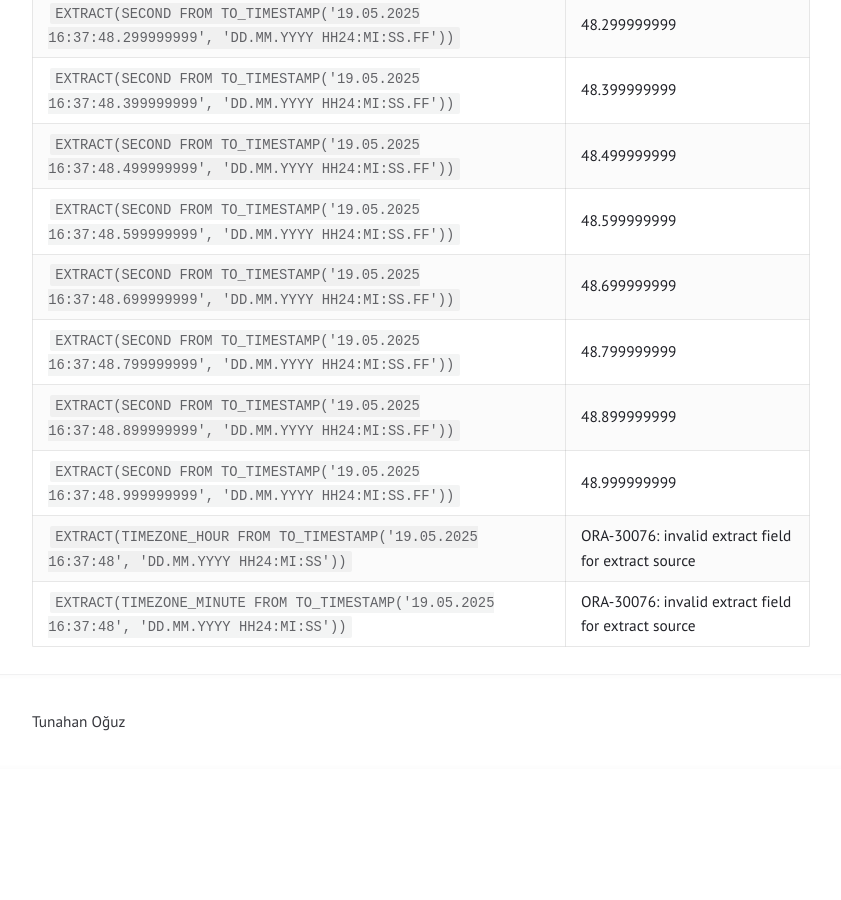
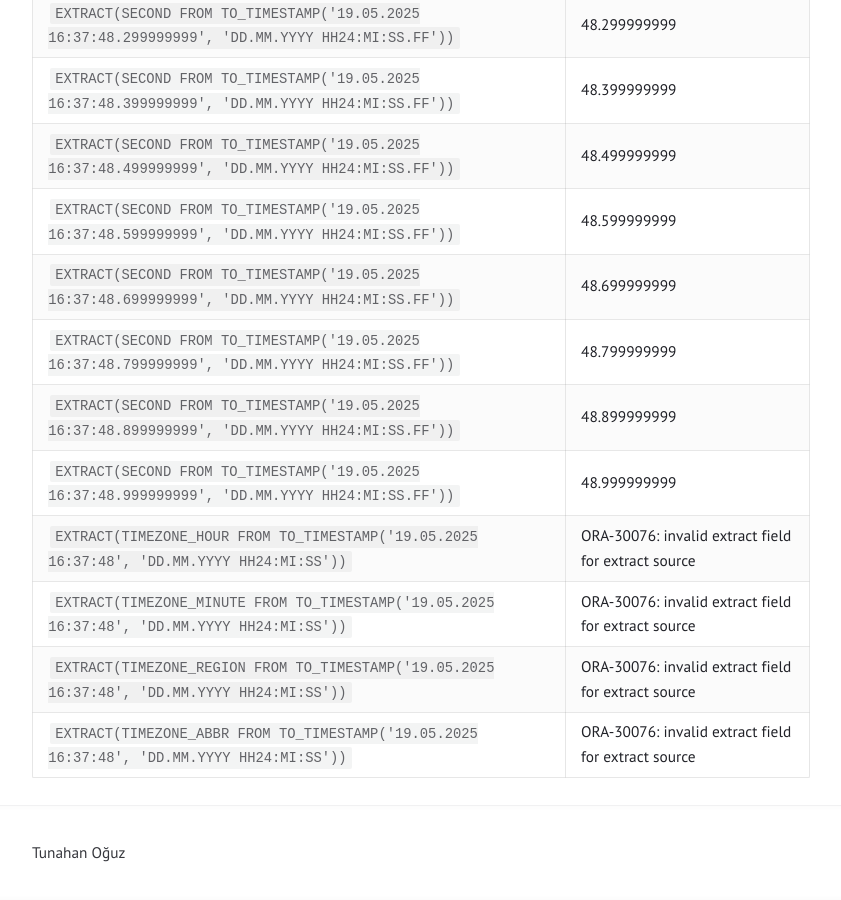
Before and after one commit to tunahanoguz/tunahanoguz.github.io, a Jekyll site: the page built from _posts/2025-05-26-oracle-EXTRACT-fonksiyonu.md, in a window 1280 px wide and 900 px high, scrolled down 1658 px. Shown: the whole window, without its empty margins (219-1060 px from the left). Built offline with Jekyll 4.4.1, drawn with Linux system fonts in a browser that asks for light colours; before the commit the page ends 2427 px from its top, so only the background shows below that.

Commit message:
Update 2025-05-26-oracle-EXTRACT-fonksiyonu.md

```diff
--- a/_posts/2025-05-26-oracle-EXTRACT-fonksiyonu.md
+++ b/_posts/2025-05-26-oracle-EXTRACT-fonksiyonu.md
@@ -50,3 +50,5 @@ Aşağıdaki tabloda `EXTRACT` fonksiyonu için kullanım örnekleri yer almakta
 | `EXTRACT(SECOND FROM TO_TIMESTAMP('19.05.2025 16:37:48.999999999', 'DD.MM.YYYY HH24:MI:SS.FF'))` | 48.999999999  |
 | `EXTRACT(TIMEZONE_HOUR FROM TO_TIMESTAMP('19.05.2025 16:37:48', 'DD.MM.YYYY HH24:MI:SS'))`       | ORA-30076: invalid extract field for extract source |
 | `EXTRACT(TIMEZONE_MINUTE FROM TO_TIMESTAMP('19.05.2025 16:37:48', 'DD.MM.YYYY HH24:MI:SS'))`     | ORA-30076: invalid extract field for extract source |
+| `EXTRACT(TIMEZONE_REGION FROM TO_TIMESTAMP('19.05.2025 16:37:48', 'DD.MM.YYYY HH24:MI:SS'))`     | ORA-30076: invalid extract field for extract source |
+| `EXTRACT(TIMEZONE_ABBR FROM TO_TIMESTAMP('19.05.2025 16:37:48', 'DD.MM.YYYY HH24:MI:SS'))`       | ORA-30076: invalid extract field for extract source |
```
